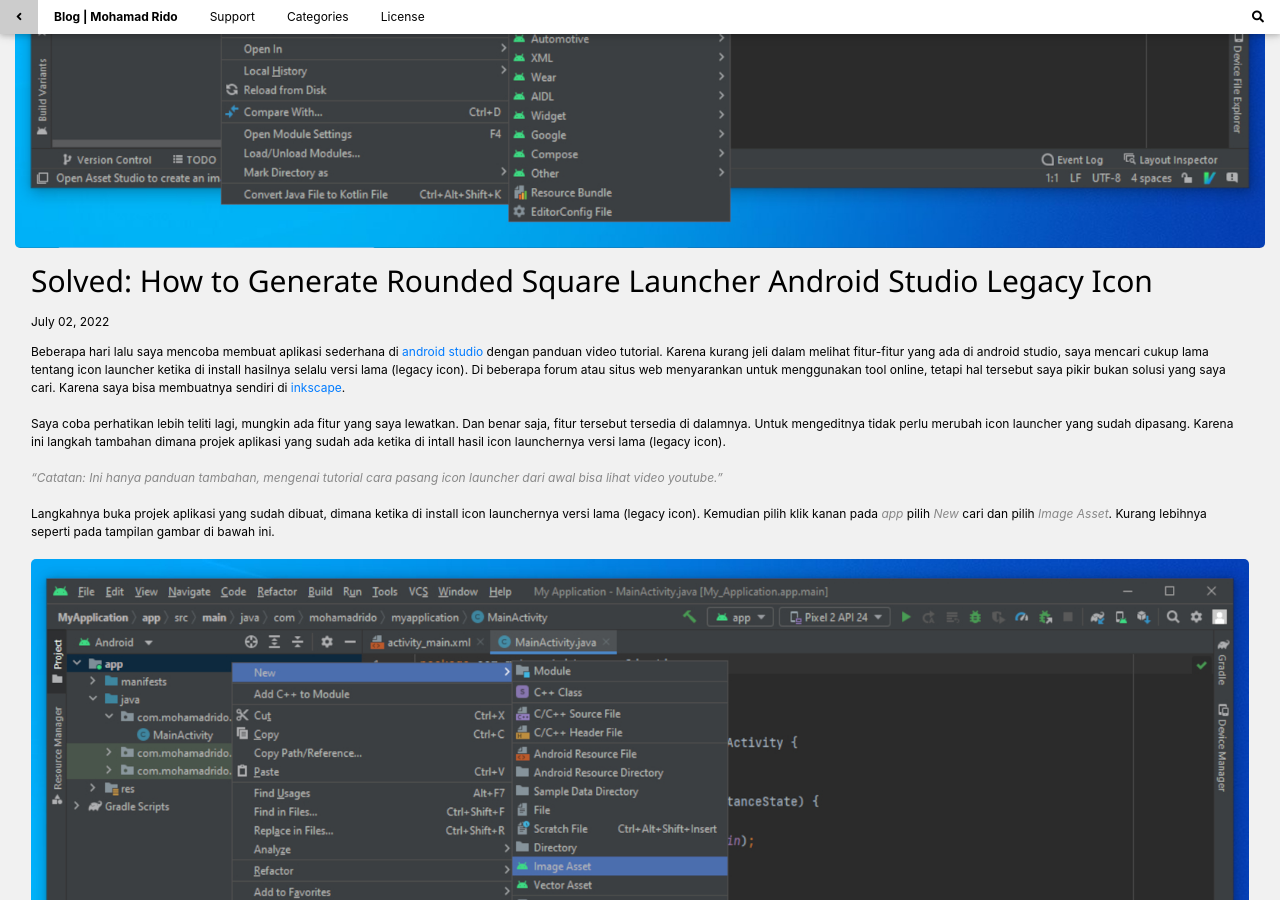
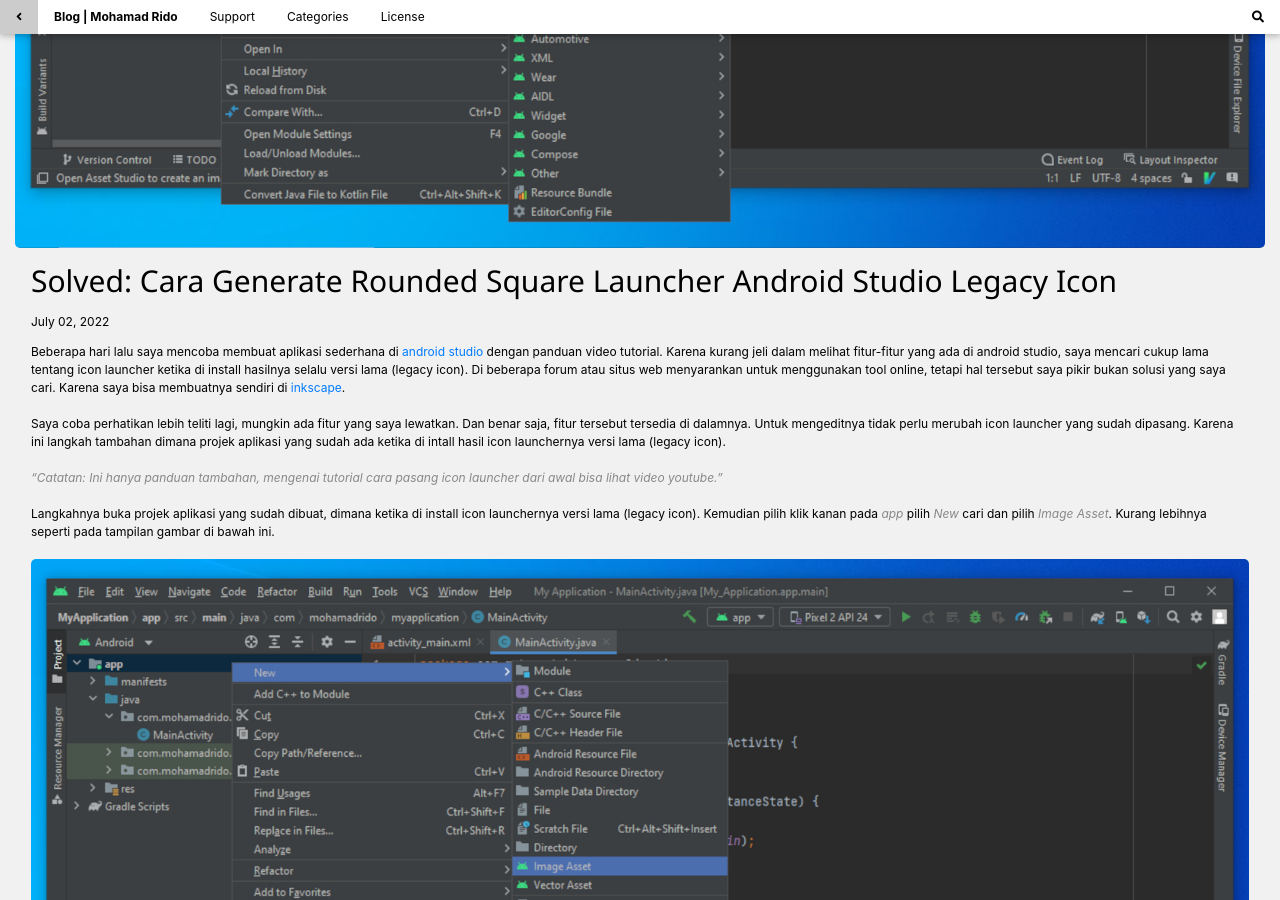
Before and after one commit to mohamadrido/blog, a Jekyll site: the page built from _posts/2022-07-02-cara-generate-rounded-square-launcher-android-studio-legacy-icon.md, in a window 1280 px wide and 900 px high, scrolled down 492 px. Built offline with Jekyll 4.4.1, drawn with Linux system fonts in a browser that asks for light colours; our own code applies the rules of GitHub Pages for plain Markdown files.

Commit message:
Update and rename 2022-07-02-solved-generate-rounded-square-launcher-android-studio-legacy-icon.md to 2022-07-02-cara-generate-rounded-square-launcher-android-studio-legacy-icon.md

```diff
--- a/_posts/2022-07-02-solved-generate-rounded-square-launcher-android-studio-legacy-icon.md
+++ b/_posts/2022-07-02-cara-generate-rounded-square-launcher-android-studio-legacy-icon.md
@@ -1,5 +1,5 @@
 ---
-title: "Solved: How to Generate Rounded Square Launcher Android Studio Legacy Icon"
+title: "Solved: Cara Generate Rounded Square Launcher Android Studio Legacy Icon"
 date: 2022-07-02
 category: [ Software ]
 tags: [ system ]
```
